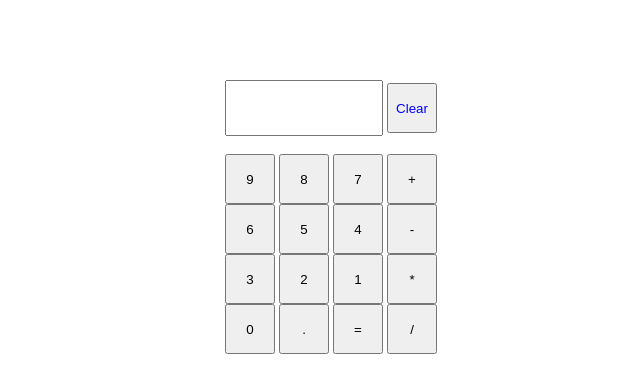
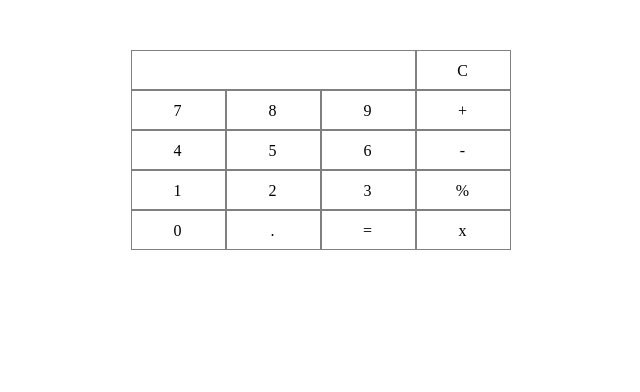
Before and after one commit to mandy-kate/js-calculator, a plain HTML site: page index.html in a window 1280 px wide. Shown: the whole page, without its empty margins (309-949 px from the left). Drawn offline with Linux system fonts and the light colour scheme.

Commit message:
added new js

```diff
--- a/calculator.css
+++ b/calculator.css
@@ -1,22 +1,35 @@
-body {
-  display: flex;
-  align-items: center;
-  justify-content: center;
-  margin-top: 80px;
+ * {
+  margin: 0;
+  padding: 0;
+  box-sizing: border-box;
+  letter-spacing: 2px;
 }
-
-.displ {
-    width: 150px;
-    height: 50px;
+#calculator {
+  width: 400px;
+  margin: 50px auto 0 auto;
 }
-
-button {
-  color: blue;
-  width: 50px;
-  height: 50px;
+.result {
+  width: 285px;
+  height: 40px;
+  border: 1px solid grey;
+  float: left;
+  line-height: 40px;
 }
-
-input {
-  width: 50px;
-  height: 50px;
+.result > p {
+  /* margin-left: 10px; */
 }
+.clear, span {
+  height: 40px;
+  border: 1px solid grey;
+  text-align: center;
+  line-height: 40px;
+  cursor: pointer;
+}
+.clear {
+  width: 95px;
+  float: left;
+}
+span {
+  float: left;
+  width: 95px;
+}
--- a/calculator.js
+++ b/calculator.js
@@ -1,8 +1,17 @@
-function displayNum(n1) {
-  calcform.display.value = calcform.display.value + n1;
+window.onload = function () {
+    var buttons = document.getElementsByTagName('span'),
+    result = document.querySelectorAll('.result p')[0],
+    clear = document.getElementsByClassName('clear')[0];
+};
+
+for (var i = 0; i < buttons.length; i += 1) {
+    if (buttons[i] === '=') {
+    addEventListener("click", calculate(i));
+} else {
+    addEventListener("click", addValue(i));
+    }
 }
 
-function clear()
-{
-   document.getElementById("calcForm").reset();
-}
+function addValue (i)
+
+function calculate (i)
--- a/index.html
+++ b/index.html
@@ -6,36 +6,28 @@
   <script src="calculator.js"></script>
 </head>
 <body>
-<form name = calcform>
-  <div>
-  <input class="displ" type = text name = display style = "text-align:right">
-  <button onClick="clear()">Clear</button>
+  <div id = "calculator">
+    <div class="result"><p></p></div>
+    <div class="clear">C</div>
+    <span>7</span>
+    <span>8</span>
+    <span>9</span>
+    <span>+</span>
+
+    <span>4</span>
+    <span>5</span>
+    <span>6</span>
+    <span>-</span>
+
+    <span>1</span>
+    <span>2</span>
+    <span>3</span>
+    <span>%</span>
+
+    <span>0</span>
+    <span>.</span>
+    <span>=</span>
+    <span>x</span>
   </div>
-  <br/>
-  <div>
-    <input type = button name = btn9 value = 9 onclick="displayNum(btn9.value)">
-    <input type = button name = btn8 value = 8 onclick="displayNum(btn8.value)">
-    <input type = button name = btn7 value = 7 onclick="displayNum(btn7.value)">
-    <input type = button name = addbtn value = "+" onclick="displayNum(addbtn.value)">
-  </div>
-  <div>
-    <input type = button name = btn6 value = 6 onclick="displayNum(btn6.value)">
-    <input type = button name = btn5 value = 5 onclick="displayNum(btn5.value)">
-    <input type = button name = btn4 value = 4 onclick="displayNum(btn4.value)">
-    <input type = button name = subbtn value = "-" onclick="displayNum(subbtn.value)">
-  </div>
-  <div>
-    <input type = button name = btn3 value = 3 onclick="displayNum(btn3.value)">
-    <input type = button name = btn2 value = 2 onclick="displayNum(btn2.value)">
-    <input type = button name = btn1 value = 1 onclick="displayNum(btn1.value)">
-    <input type = button name = multbtn value = "*" onclick="displayNum(multbtn.value)">
-  </div>
-  <div>
-     <input type = button name = btn0 value = 0 onclick="displayNum(btn0.value)">
-     <input type = button name = decbtn value = "." onclick="displayNum(decbtn.value)">
-     <input type = button name = equalbtn value = "=" onclick="display.value = eval(display.value)">
-     <input type = button name = divbtn value = "/" onclick="displayNum(divbtn.value)">
-  </div>
-</form>
 </body>
 </html>
```
